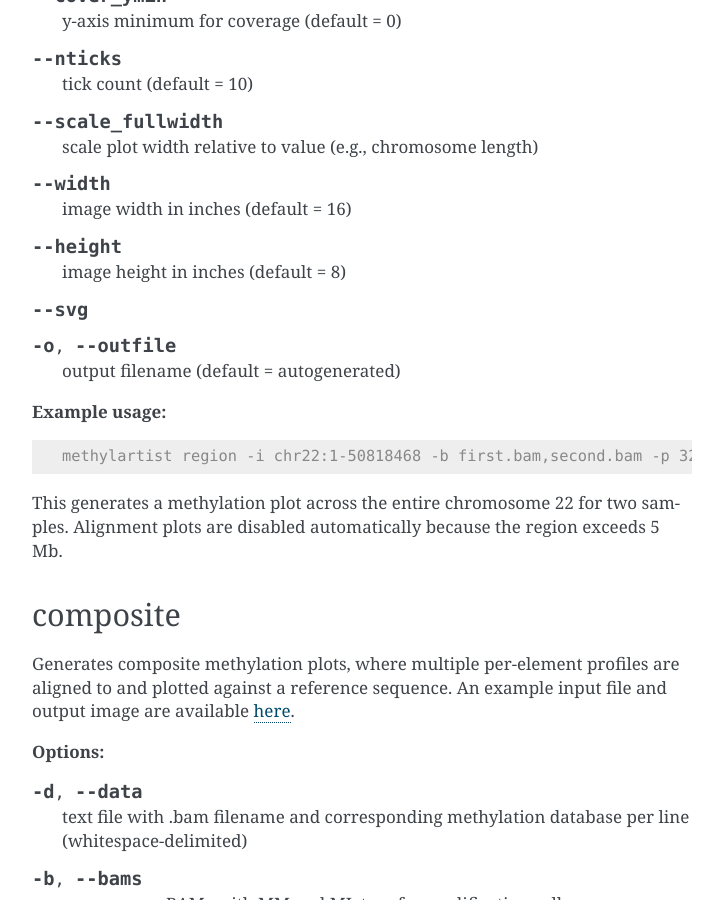
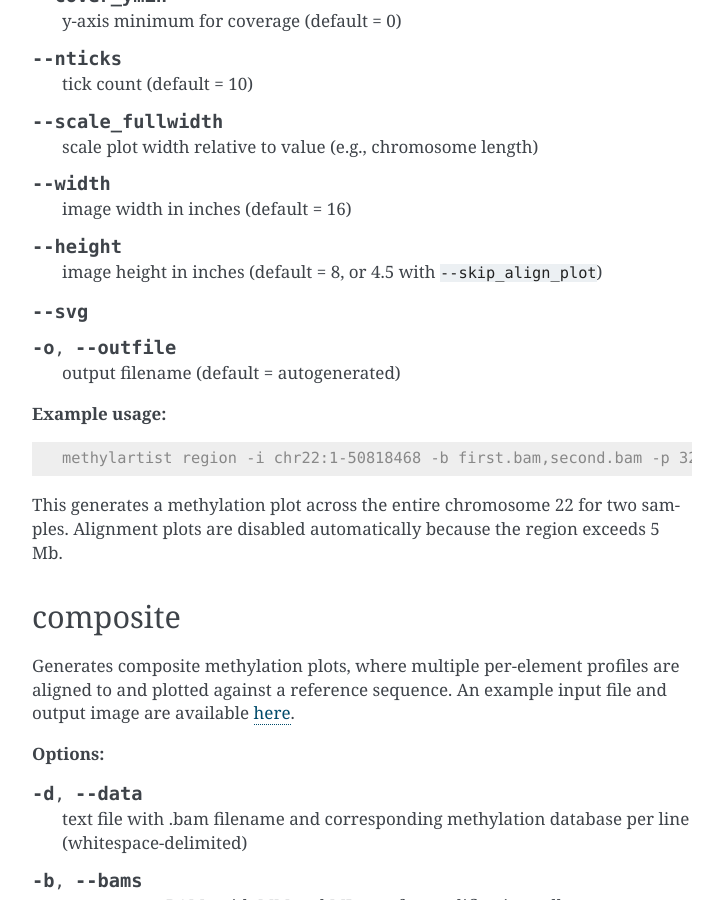
Before and after one commit to adamewing/methylartist, a Sphinx documentation site: the page built from docs/commands.rst, in a window 1280 px wide and 900 px high, scrolled down 22665 px. Shown: the whole window, without its empty margins (388-1111 px from the left). Built offline with Sphinx 7.4.7, drawn with Linux system fonts in a browser that asks for light colours.

Commit message:
region: stop discarding --height under --skip_align_plot
A blank alignment panel leaves a tall gap, so the default height drops to
4.5in, but only when the user has not asked for one. The test for that was
'--height' not in sys.argv[0] -- sys.argv[0] is the program path and never
carries an option, so it was always true and an explicit --height was
overwritten on every --skip_align_plot run. Measured on a 100kb region:
--height 11 produced the same 413px image as the default, and now produces
914px while the default stays at 413px.

--height also had to stop defaulting to 8, since a default that is always
truthy leaves nothing to distinguish "not given" from "given as 8"; img_h
starts at 8 either way, so the documented default is unchanged.

Co-Authored-By: Claude Opus 5 <noreply@anthropic.com>
Claude-Session: https://claude.ai/code/session_01Qy1qncFNwbDciSxABtCfDL

```diff
--- a/docs/commands.rst
+++ b/docs/commands.rst
@@ -1112,7 +1112,7 @@ Raw alignment plots are automatically omitted for intervals exceeding 5 Mb to av
    image width in inches (default = 16)
 .. option:: --height
 
-   image height in inches (default = 8)
+   image height in inches (default = 8, or 4.5 with ``--skip_align_plot``)
 .. option:: --svg
 .. option:: -o, --outfile
 
```
Also changed, not shown: 1 other file.
